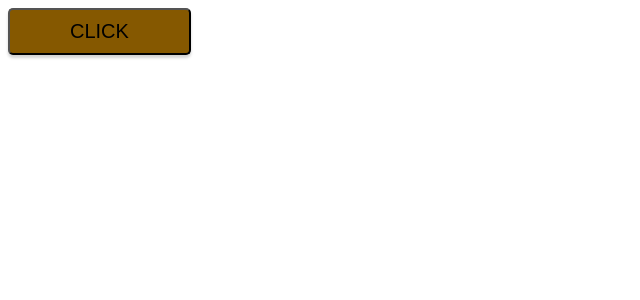
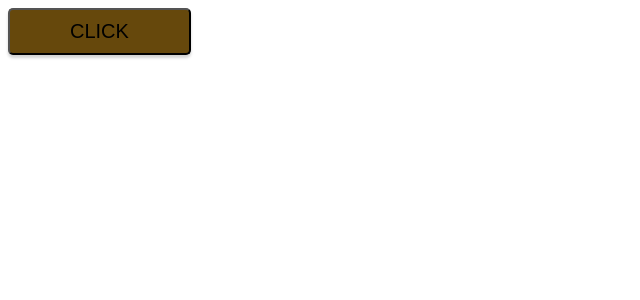
Before and after one commit to dynamicbloom/Button, a React (Create React App) app: page / in a window 1280 px wide. Shown: the top 300 px of the page, without its empty margins (0-640 px from the left). Built offline with nearby package versions, Linux system fonts and the light colour scheme.

Commit message:
darkbrown button

```diff
--- a/src/App.js
+++ b/src/App.js
@@ -2,7 +2,7 @@ import React from 'react';
 import styled from 'styled-components';
 
 const Button = styled.button`
-  background-color: #855800;
+  background-color: #66480c;
   padding: 10px 60px;
   border-radius: 5px;
   font-size: 20px;
```
